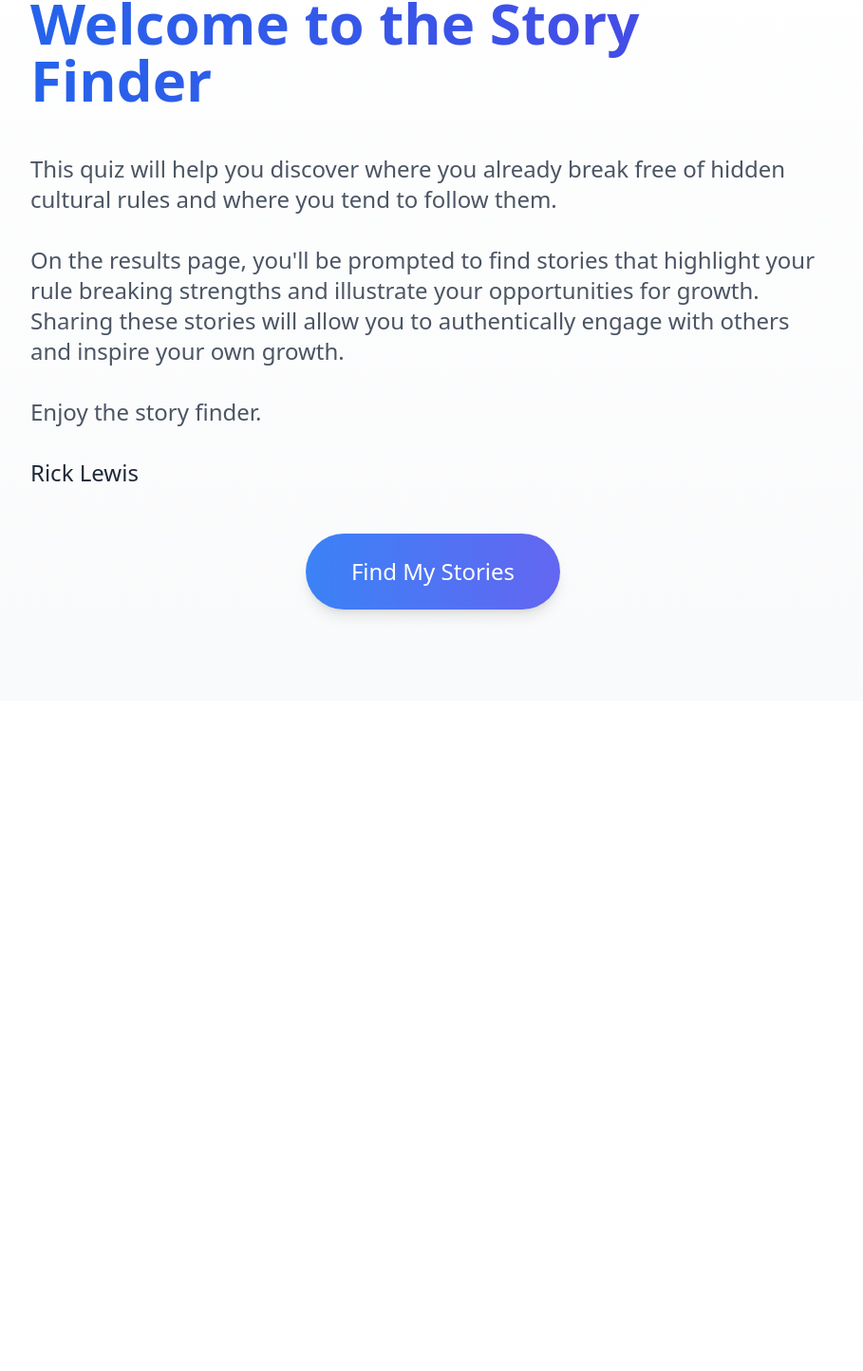
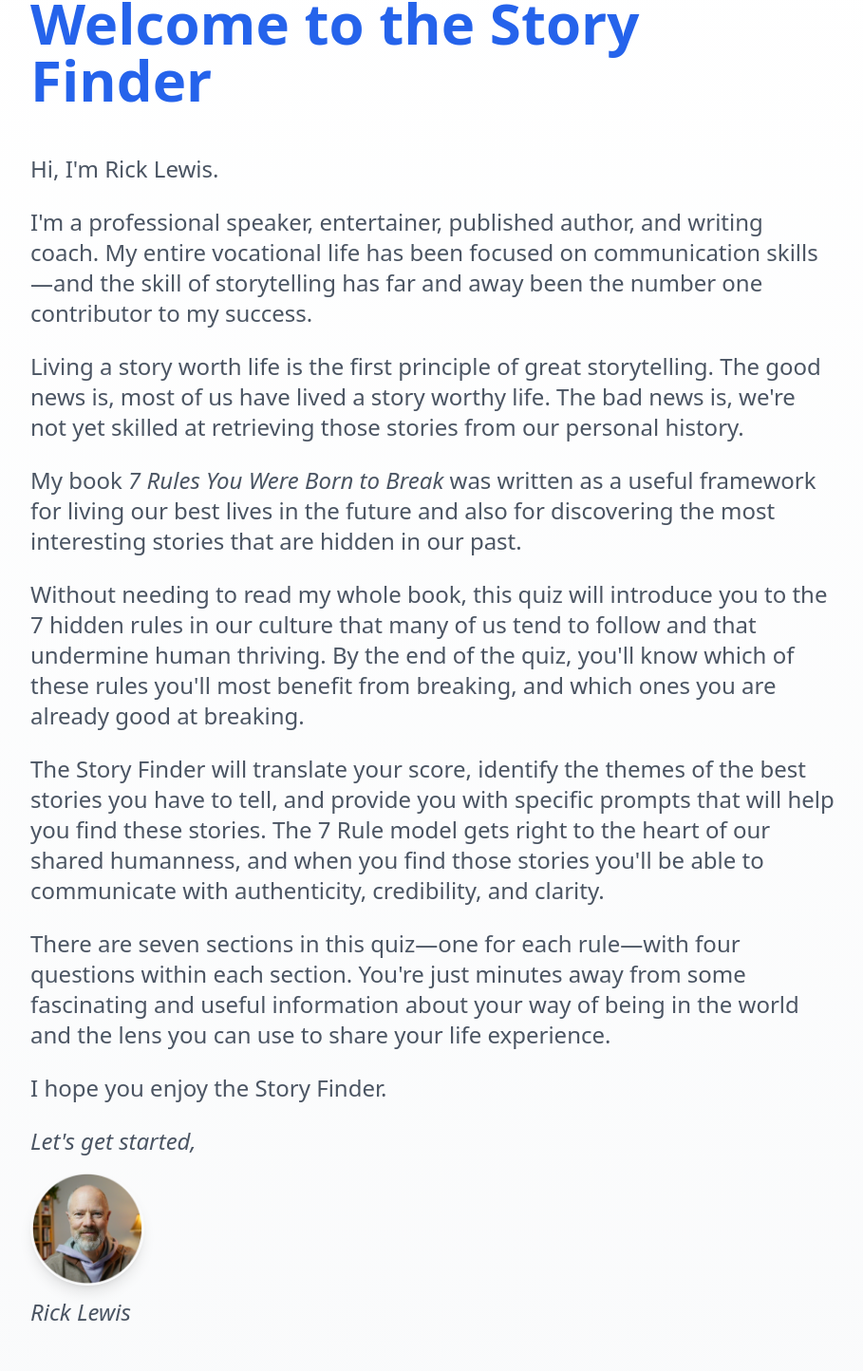
Before and after one commit to rtourtelot/break-a-rule, a Next.js app: page / in a window 1280 px wide. Shown: the part 102-1546 px from the top of the page at 95% size, without its empty margins (184-1093 px from the left). Before the commit the page ends 840 px from the top, so only its background shows below. Built offline with nearby package versions, Linux system fonts and the light colour scheme.

Commit message:
landing page updates

```diff
--- a/src/app/page.tsx
+++ b/src/app/page.tsx
@@ -1,31 +1,84 @@
 import '@/app/globals.css';
+import Image from 'next/image';
 
 export default function Home() {
   return (
     <main className="min-h-screen flex items-center justify-center bg-gradient-to-b from-white to-gray-50">
       <div className="max-w-4xl w-full px-6 py-12 md:py-24">
-        <h1 className="text-4xl md:text-6xl font-bold mb-12 bg-clip-text text-transparent bg-gradient-to-r from-blue-600 to-indigo-600">
+        <h1 className="text-4xl md:text-6xl font-bold mb-12 text-blue-600">
           Welcome to the Story Finder
         </h1>
 
-        <div className="space-y-8 mb-12">
-          <p className="text-xl md:text-2xl text-gray-600 leading-normal">
-            This quiz will help you discover where you already break free of hidden cultural rules and where you tend to follow them.
+        <div className="space-y-6 mb-12">
+          <p className="text-xl md:text-2xl text-gray-600">
+            Hi, I'm Rick Lewis.
           </p>
 
           <p className="text-xl md:text-2xl text-gray-600 leading-normal">
-            On the results page, you'll be prompted to find stories that highlight your rule breaking strengths and illustrate your opportunities for growth. Sharing these stories will allow you to authentically engage with others and inspire your own growth.
+            I'm a professional speaker, entertainer, published author, and writing coach.
+            My entire vocational life has been focused on communication skills—and the skill
+            of storytelling has far and away been the number one contributor to my success.
           </p>
 
-          <p className="text-xl md:text-2xl text-gray-600">Enjoy the story finder.</p>
+          <p className="text-xl md:text-2xl text-gray-600 leading-normal">
+            Living a story worth life is the first principle of great storytelling.
+            The good news is, most of us have lived a story worthy life.
+            The bad news is, we're not yet skilled at retrieving those stories from our personal history.
+          </p>
 
-          <p className="text-xl md:text-2xl font-medium text-gray-800">Rick Lewis</p>
+          <p className="text-xl md:text-2xl text-gray-600 leading-normal">
+            My book <i>7 Rules You Were Born to Break</i> was written as a useful framework for living
+            our best lives in the future and also for discovering the most interesting stories
+            that are hidden in our past.
+          </p>
+
+          <p className="text-xl md:text-2xl text-gray-600 leading-normal">
+            Without needing to read my whole book, this quiz will introduce you to the 7 hidden
+            rules in our culture that many of us tend to follow and that undermine human thriving.
+            By the end of the quiz, you'll know which of these rules you'll most benefit from breaking,
+            and which ones you are already good at breaking.
+          </p>
+
+          <p className="text-xl md:text-2xl text-gray-600 leading-normal">
+            The Story Finder will translate your score, identify the themes of the best stories
+            you have to tell, and provide you with specific prompts that will help you find these stories.
+            The 7 Rule model gets right to the heart of our shared humanness, and when you find those
+            stories you'll be able to communicate with authenticity, credibility, and clarity.
+          </p>
+
+          <p className="text-xl md:text-2xl text-gray-600 leading-normal">
+            There are seven sections in this quiz—one for each rule—with four questions within each section.
+            You're just minutes away from some fascinating and useful information about your way of being
+            in the world and the lens you can use to share your life experience.
+          </p>
+
+          <p className="text-xl md:text-2xl text-gray-600">
+            I hope you enjoy the Story Finder.
+          </p>
+
+          <div className="flex items-center gap-6">
+            <div>
+              <p className="text-xl md:text-2xl text-gray-600 italic">
+                Let's get started,
+              </p>
+              <Image
+                src="/rick-lewis.png"
+                alt="Rick Lewis"
+                width={120}
+                height={120}
+                className="rounded-full shadow-lg mt-4"
+              />
+              <p className="text-xl md:text-2xl text-gray-600 italic mt-3">
+                Rick Lewis
+              </p>
+            </div>
+          </div>
         </div>
 
         <div className="text-center">
           <a
             href="/quiz"
-            className="inline-block px-12 py-6 text-xl md:text-2xl font-medium text-white bg-gradient-to-r from-blue-500 to-indigo-500 rounded-full shadow-lg hover:shadow-xl hover:from-blue-600 hover:to-indigo-600 transform hover:-translate-y-0.5 transition-all duration-150"
+            className="inline-block px-12 py-6 text-xl md:text-2xl font-medium text-white bg-blue-500 rounded-full shadow-lg hover:shadow-xl hover:bg-blue-600 transform hover:-translate-y-0.5 transition-all duration-150"
           >
             Find My Stories
           </a>
--- a/src/components/AnalyticsDashboard.tsx
+++ b/src/components/AnalyticsDashboard.tsx
@@ -17,13 +17,13 @@ type AnalyticsDashboardProps = {
 };
 
 const ruleDisplayNames: Record<string, string> = {
-  Authenticity: "Rule to break: Be Normal",
-  Courage: "Rule to break: Avoid Mistakes",
-  Vulnerability: "Rule to break: Be Independent",
-  Diligence: "Rule to break: Stay Comfortable",
-  Significance: "Rule to break: Pretend You Don't Matter",
-  AuthenticRelationship: "Rule to break: Stay in Control",
-  IntegrityOfPurpose: "Rule to break: Be Popular"
+  Authenticity: "Rule 1 - Be Normal",
+  Courage: "Rule 2 - Avoid Mistakes",
+  Vulnerability: "Rule 3 - Be Independent",
+  Diligence: "Rule 4 - Stay Comfortable",
+  Significance: "Rule 5 - Pretend You Don't Matter",
+  AuthenticRelationship: "Rule 6 - Stay in Control",
+  IntegrityOfPurpose: "Rule 7 - Be Popular"
 };
 
 export default function AnalyticsDashboard({
--- a/src/components/Quiz.tsx
+++ b/src/components/Quiz.tsx
@@ -28,13 +28,13 @@ const calculateRuleScore = (answers: Record<number, number>, ruleQuestions: Ques
 };
 
 const ruleHeaders: Record<number, string> = {
-  0: "Rule 1 - Breaking the Rule 'Be Normal'",
-  1: "Rule 2 - Breaking the Rule 'Avoid Mistakes'",
-  2: "Rule 3 - Breaking the Rule 'Be Independent'",
-  3: "Rule 4 - Breaking the Rule 'Stay Comfortable'",
-  4: "Rule 5 - Breaking the Rule 'Pretend You Don't Matter'",
-  5: "Rule 6 - Breaking the Rule 'Stay in Control'",
-  6: "Rule 7 - Breaking the Rule 'Be Popular'"
+  0: "Rule 1 - Be Normal",
+  1: "Rule 2 - Avoid Mistakes",
+  2: "Rule 3 - Be Independent",
+  3: "Rule 4 - Stay Comfortable",
+  4: "Rule 5 - Pretend You Don't Matter",
+  5: "Rule 6 - Stay in Control",
+  6: "Rule 7 - Be Popular"
 };
 
 export default function Quiz() {
--- a/src/components/Results.tsx
+++ b/src/components/Results.tsx
@@ -10,13 +10,13 @@ type ResultsProps = {
 
 // Add a mapping of rules to their display names
 const ruleDisplayNames: Record<string, string> = {
-  Authenticity: "Rule to break: Be Normal",
-  Courage: "Rule to break: Avoid Mistakes",
-  Vulnerability: "Rule to break: Be Independent",
-  Diligence: "Rule to break: Stay Comfortable",
-  Significance: "Rule to break: Pretend You Don't Matter",
-  AuthenticRelationship: "Rule to break: Stay in Control",
-  IntegrityOfPurpose: "Rule to break: Be Popular"
+  Authenticity: "Rule 1 - Be Normal",
+  Courage: "Rule 2 - Avoid Mistakes",
+  Vulnerability: "Rule 3 - Be Independent",
+  Diligence: "Rule 4 - Stay Comfortable",
+  Significance: "Rule 5 - Pretend You Don't Matter",
+  AuthenticRelationship: "Rule 6 - Stay in Control",
+  IntegrityOfPurpose: "Rule 7 - Be Popular"
 };
 
 const getFeedbackMessage = (rule: string, score: number): string => {
@@ -124,15 +124,8 @@ export default function Results({ scores, onRestart }: ResultsProps) {
       // Rule name
       pdf.setFontSize(16);
       pdf.setTextColor(0, 0, 0);
-      const ruleName = rule.replace(/([A-Z])/g, ' $1').trim();
-      pdf.text(ruleName, margin, yPos);
-      yPos += lineHeight;
-
-      // Rule to break
-      pdf.setFontSize(12);
-      pdf.setTextColor(100);
       pdf.text(ruleDisplayNames[rule], margin, yPos);
-      yPos += lineHeight;
+      yPos += lineHeight * 1.5;
 
       // Score
       pdf.setFontSize(20);
@@ -241,12 +234,9 @@ export default function Results({ scores, onRestart }: ResultsProps) {
               >
                 <div className="space-y-4">
                   <div>
-                    <h2 className="text-2xl font-medium text-indigo-600 mb-1">
+                    <h2 className="text-2xl font-medium text-indigo-600">
                       {ruleDisplayNames[rule]}
                     </h2>
-                    <div className="text-base text-gray-600">
-                      {rule.replace(/([A-Z])/g, ' $1').trim()}
-                    </div>
                   </div>
                   <div className="flex items-center gap-3">
                     <div className="text-4xl font-bold text-gray-900">
--- a/src/components/RuleScores.tsx
+++ b/src/components/RuleScores.tsx
@@ -5,13 +5,13 @@ type Rule = {
 };
 
 const rules: Rule[] = [
-  { name: 'Authenticity', displayName: 'BE NORMAL' },
-  { name: 'Courage', displayName: 'AVOID MISTAKES' },
-  { name: 'Vulnerability', displayName: 'BE INDEPENDENT' },
-  { name: 'Diligence', displayName: 'STAY COMFORTABLE' },
-  { name: 'Significance', displayName: 'PRETEND YOU DON\'T MATTER' },
-  { name: 'AuthenticRelationship', displayName: 'STAY IN CONTROL' },
-  { name: 'IntegrityOfPurpose', displayName: 'BE POPULAR' },
+  { name: 'Authenticity', displayName: 'Rule 1 - Be Normal' },
+  { name: 'Courage', displayName: 'Rule 2 - Avoid Mistakes' },
+  { name: 'Vulnerability', displayName: 'Rule 3 - Be Independent' },
+  { name: 'Diligence', displayName: 'Rule 4 - Stay Comfortable' },
+  { name: 'Significance', displayName: 'Rule 5 - Pretend You Don\'t Matter' },
+  { name: 'AuthenticRelationship', displayName: 'Rule 6 - Stay in Control' },
+  { name: 'IntegrityOfPurpose', displayName: 'Rule 7 - Be Popular' },
 ];
 
 type FeedbackMessage = {
--- a/src/components/Welcome.tsx
+++ /dev/null
@@ -1,46 +0,0 @@
-'use client';
-
-import { useRouter } from 'next/navigation';
-
-export default function Welcome() {
-  const router = useRouter();
-
-  return (
-    <div className="min-h-screen flex flex-col items-center justify-center text-center px-6">
-      <div className="space-y-12 max-w-3xl">
-        <h1 className="text-6xl font-medium tracking-tight text-blue-600">
-          Welcome to the Story Finder
-        </h1>
-
-        <div className="space-y-8 text-xl text-gray-600">
-          <p>
-            This quiz will help you discover where you already break free of hidden cultural
-            rules and where you tend to follow them.
-          </p>
-
-          <p>
-            On the results page, you'll be prompted to find stories that highlight your rule
-            breaking strengths and illustrate your opportunities for growth. Sharing these
-            stories will allow you to authentically engage with others and inspire your own
-            growth.
-          </p>
-
-          <p>
-            Enjoy the story finder.
-          </p>
-
-          <p className="text-2xl text-gray-800">
-            Rick Lewis
-          </p>
-        </div>
-
-        <button
-          onClick={() => router.push('/quiz')}
-          className="px-10 py-4 bg-blue-500 rounded-full text-xl font-medium text-white hover:bg-blue-600 shadow-md hover:shadow-lg transition-all duration-150"
-        >
-          Find My Stories
-        </button>
-      </div>
-    </div>
-  );
-}
```
Also changed, not shown: public/rick-lewis.png (added).
